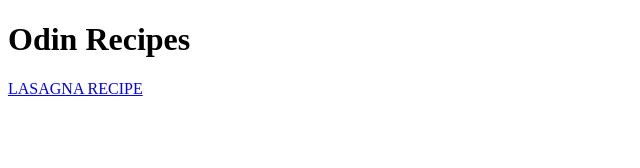
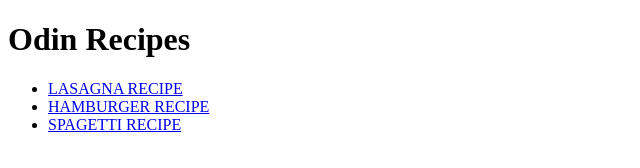
Before and after one commit to SalamanderCtesiphon/Odin-Project-Recipe-Assignment, a plain HTML site: page index.html in a window 1280 px wide. Shown: the whole page, without its empty margins (0-640 px from the left). Drawn offline with Linux system fonts and the light colour scheme.

Commit message:
added links to navigate to the recipe pages.

```diff
--- a/index.html
+++ b/index.html
@@ -8,6 +8,13 @@
 </head>
 <body>
     <h1>Odin Recipes</h1>
-    <a href="./recipes/lasagna.html">LASAGNA RECIPE</a>
+    <ul>
+        <li><a href="./recipes/lasagna.html">LASAGNA RECIPE</a></li>
+        <li><a href="./recipes/hamburger.html">HAMBURGER RECIPE</a></li>
+        <li><a href="./recipes/spagetti.html">SPAGETTI RECIPE</a></li>
+    </ul>
+
+
+
 </body>
 </html>
```
